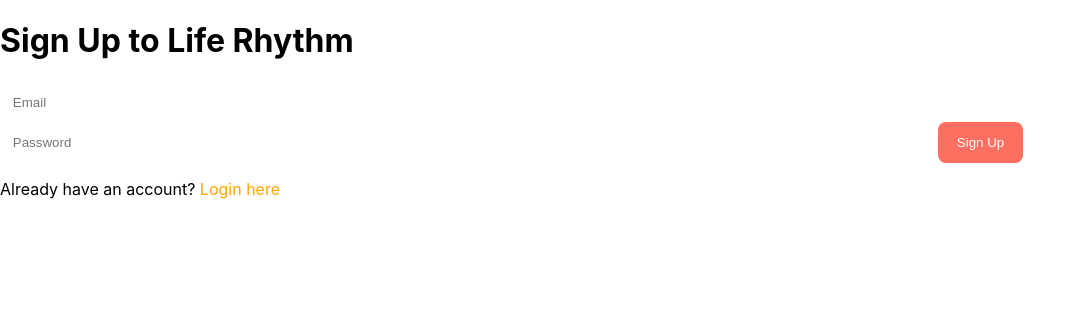
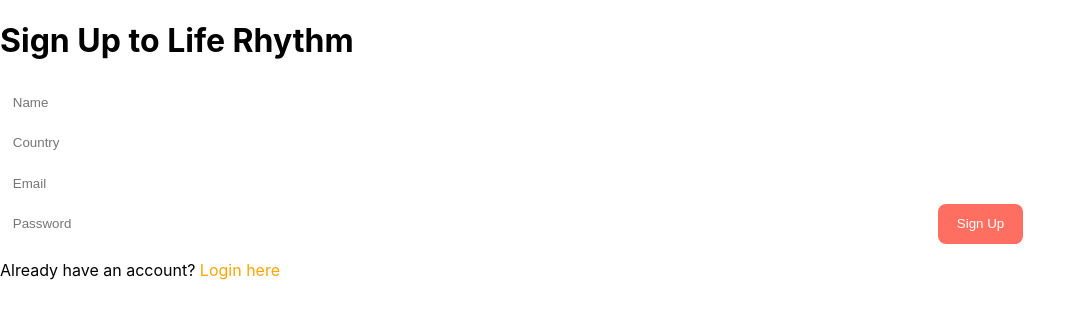
Before and after one commit to helepmepls-star/life-rhythm, a React (Create React App) app: page /login in a window 1280 px wide. Both pictures are taken after a click on the element "Sign up here". Shown: the top 318 px of the page, without its empty margins (0-1085 px from the left). Built offline with nearby package versions, Linux system fonts and the light colour scheme; no server answers.

Commit message:
Add name and country fields to signup, store user profile in Firestore, display welcome message on Dashboard

```diff
--- a/src/pages/Dashboard.js
+++ b/src/pages/Dashboard.js
@@ -3,6 +3,7 @@
 import "./Dashboard.css";
 import { auth, db } from "../firebaseConfig";
 import { collection, onSnapshot, query, orderBy, limit } from "firebase/firestore";
+import { doc, getDoc } from "firebase/firestore";
 import CurrentSegment from "../components/CurrentSegment";
 import usePrayerReminder from "../hook/usePrayerReminder";
 
@@ -12,6 +13,7 @@
   const [latestAffirmation, setLatestAffirmation] = useState(null);
   const [featuredResource, setFeaturedResource] = useState(null);
   const [latestCounselor, setLatestCounselor] = useState(null);
+  const [userProfile, setUserProfile] = useState(null);
 
   // Use prayer reminder hook
   const { testNotification } = usePrayerReminder();
@@ -19,6 +21,15 @@
   useEffect(() => {
     const user = auth.currentUser;
     if (!user) return;
+
+    // Fetch user profile
+    const fetchProfile = async () => {
+      const userDoc = await getDoc(doc(db, "users", user.uid));
+      if (userDoc.exists()) {
+        setUserProfile(userDoc.data());
+      }
+    };
+    fetchProfile();
 
     // 🔹 Latest prayer
     const prayerRef = query(collection(db, "users", user.uid, "prayers"), orderBy("createdAt", "desc"), limit(1));
@@ -56,6 +67,7 @@
   return (
     <div className="dashboard-container">
       <h1>The Sanctuary</h1>
+      {userProfile && <p>Welcome, {userProfile.name} from {userProfile.country}!</p>}
       <p>Your spiritual journey at a glance.</p>
 
       <div className="dashboard-grid">
--- a/src/pages/Login.js
+++ b/src/pages/Login.js
@@ -1,11 +1,14 @@
 import React, { useState } from "react";
 import { useNavigate } from "react-router-dom";
-import { auth } from "../firebaseConfig";
+import { auth, db } from "../firebaseConfig";
 import { createUserWithEmailAndPassword, signInWithEmailAndPassword } from "firebase/auth";
+import { doc, setDoc } from "firebase/firestore";
 
 export default function Auth({ onLogin }) {
   const [email, setEmail] = useState("");
   const [password, setPassword] = useState("");
+  const [name, setName] = useState("");
+  const [country, setCountry] = useState("");
   const [isSignup, setIsSignup] = useState(false);
   const navigate = useNavigate();
 
@@ -14,6 +17,13 @@
     try {
       if (isSignup) {
         const userCred = await createUserWithEmailAndPassword(auth, email.trim(), password);
+        // Store user profile in Firestore
+        await setDoc(doc(db, "users", userCred.user.uid), {
+          name: name.trim(),
+          email: email.trim(),
+          country: country.trim(),
+          createdAt: new Date()
+        });
         alert("Account created successfully!");
         if (onLogin) onLogin(userCred.user);
         navigate("/");
@@ -32,17 +42,37 @@
     <div className="auth-container">
       <h1>{isSignup ? "Sign Up" : "Login"} to Life Rhythm</h1>
       <form onSubmit={handleSubmit}>
+        {isSignup && (
+          <>
+            <input
+              type="text"
+              placeholder="Name"
+              value={name}
+              onChange={(e) => setName(e.target.value)}
+              required
+            />
+            <input
+              type="text"
+              placeholder="Country"
+              value={country}
+              onChange={(e) => setCountry(e.target.value)}
+              required
+            />
+          </>
+        )}
         <input
           type="email"
           placeholder="Email"
           value={email}
           onChange={(e) => setEmail(e.target.value)}
+          required
         />
         <input
           type="password"
           placeholder="Password"
           value={password}
           onChange={(e) => setPassword(e.target.value)}
+          required
         />
         <button type="submit">{isSignup ? "Sign Up" : "Login"}</button>
       </form>
```
Also changed, not shown: 2 other files (tests, documents, lock files or other folders).
